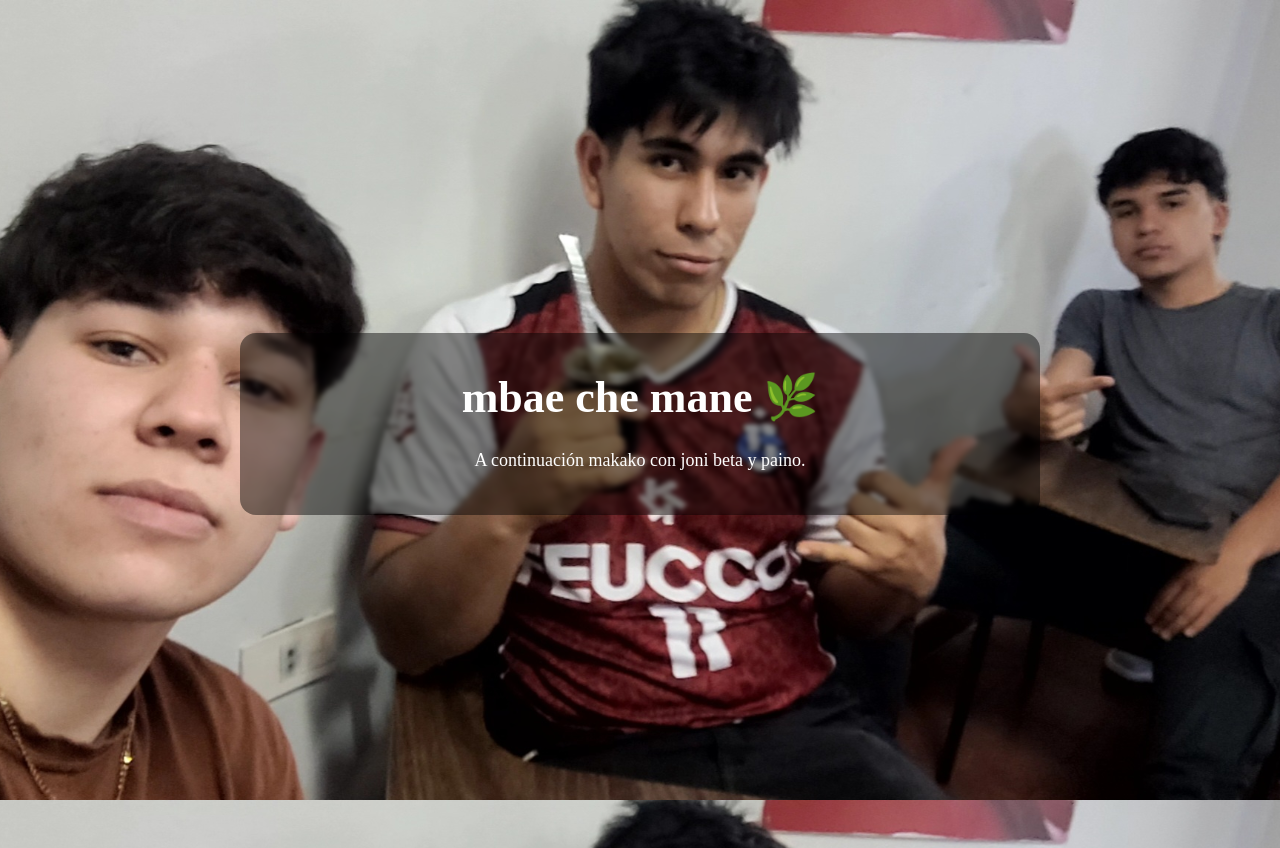
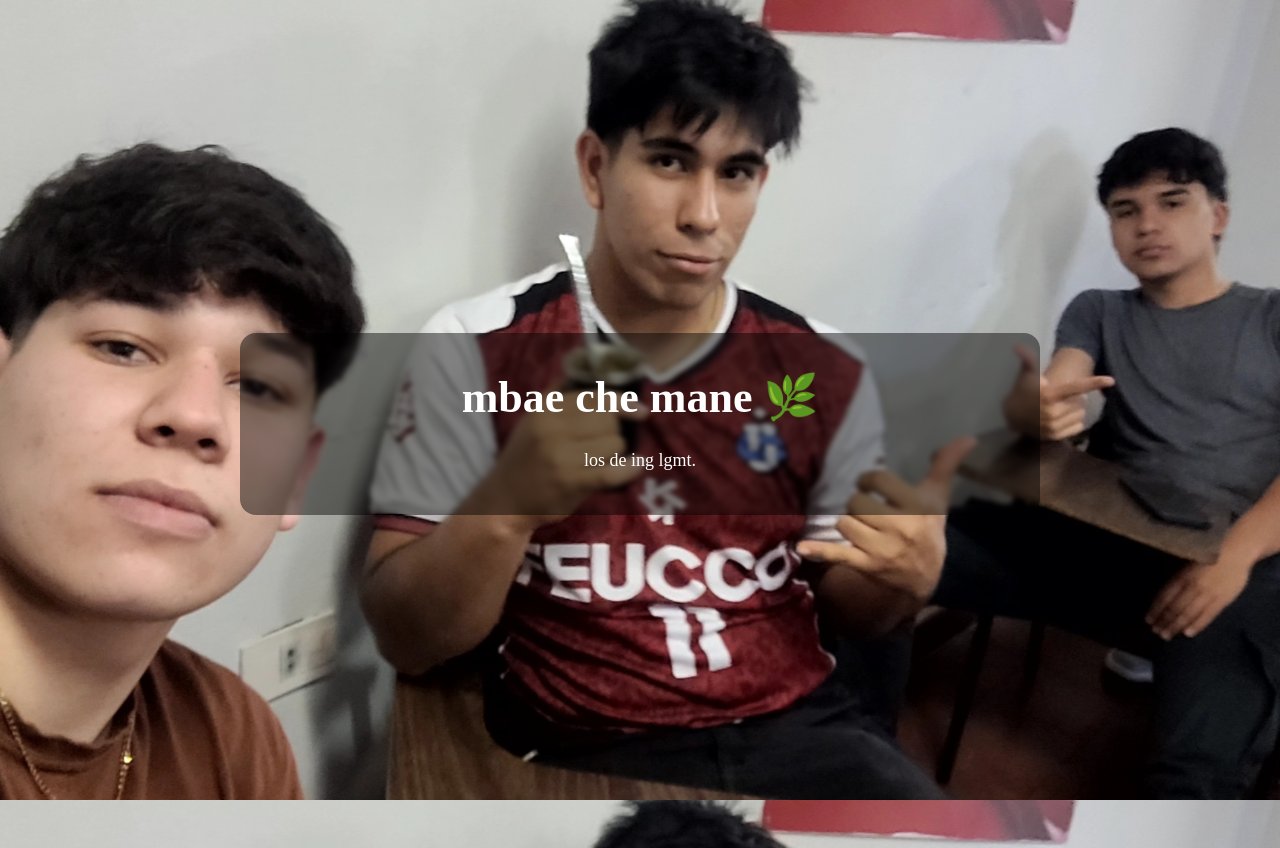
Before and after one commit to sebassrobls/makakoooo, a plain HTML site: page index.html in a window 1280 px wide. Drawn offline with Linux system fonts and the light colour scheme.

Commit message:
Update index.html

```diff
--- a/index.html
+++ b/index.html
@@ -9,7 +9,7 @@
 <body>
   <main class="container">
     <h1>mbae che mane 🌿</h1>
-    <p>A continuación makako con joni beta y paino.</p>
+    <p>los de ing lgmt.</p>
   </main>
 </body>
 </html>
```
